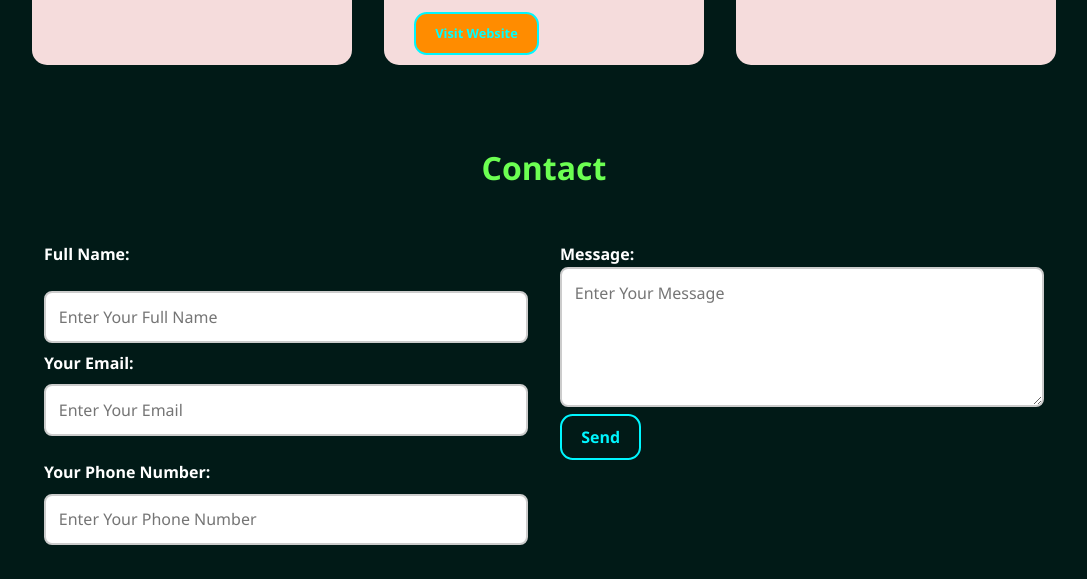
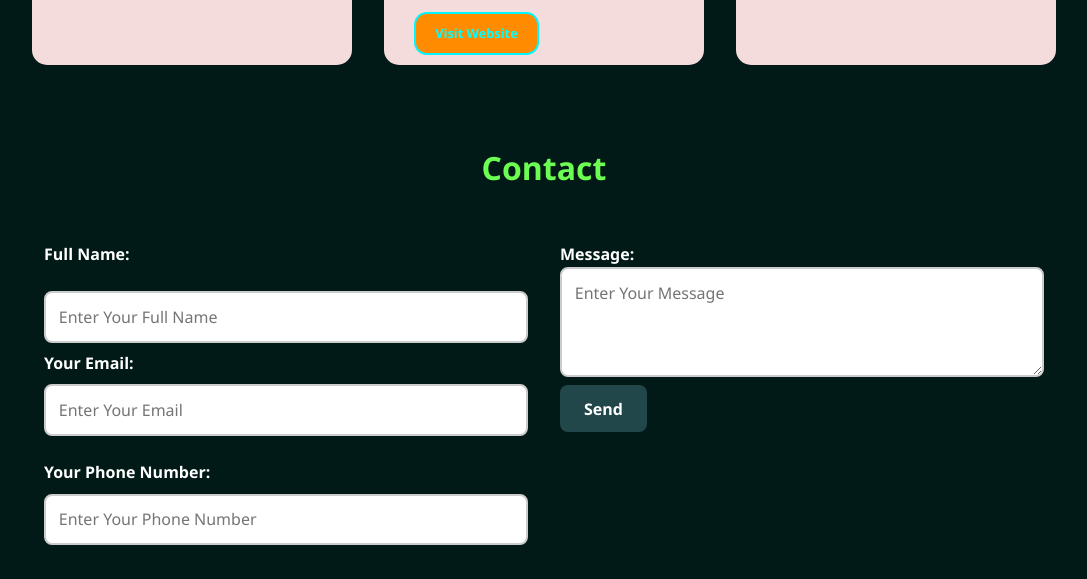
Before and after one commit to Kipkirui023/Personal-Profile, a plain HTML site: page index.html in a window 1280 px wide. Shown: the part 4345-4924 px from the top of the page, without its empty margins (96-1183 px from the left). Drawn offline with nearby package versions, Linux system fonts and the light colour scheme.

Commit message:
Updating Send button which was not appering on smaller screen

```diff
--- a/index.html
+++ b/index.html
@@ -305,7 +305,7 @@
                         <p><span>Message:</span></p>
                         <textarea name="message" cols="30" rows="5" placeholder="Enter Your Message"></textarea>
                       <!---  <input type="submit" name="submit" value="SUBMIT" class="btn">-->
-                      <button type="submit" class="btn">Send</button>
+                      <button type="submit" >Send</button>
                     </div>
                 </div>
             </div>
--- a/style.css
+++ b/style.css
@@ -734,23 +734,30 @@ input[type="text"], input[type="email"], input[type="tel"], textarea {
 textarea {
     resize: vertical;
     min-height: 100px;
-    max-height: 200px;
+    max-height: 110px;
 }
 
-input[type="submit"] {
-    background-color: #a9b2b3;
-    cursor: pointer;
-    transition: background 0.3s;
+button, input[type="submit"]{
+    background-color: #22474b;
+    color: white;                  /* make text visible */
+    padding: 0.8em 1.5em;          /* spacing */
+    border: none;                  /* clean border */
+    border-radius: 0.5em;          /* rounded corners */
+    font-size: 1em;
+    font-weight: bold;
+    text-align: center;
+    display: inline-block;         /* ensure visible */
 }
 
-input[type="submit"]:hover {
-    background-color: #44dbe6;
+button:hover, input[type="submit"]:hover, .btn:hover {
+    background-color: #047e86;
 }
+
 
 @media (max-width: 768px) {
     .contact-container {
         flex-direction: column;
-        padding: 1em;
+        padding: 0.7em;
     }
 }
 
```
